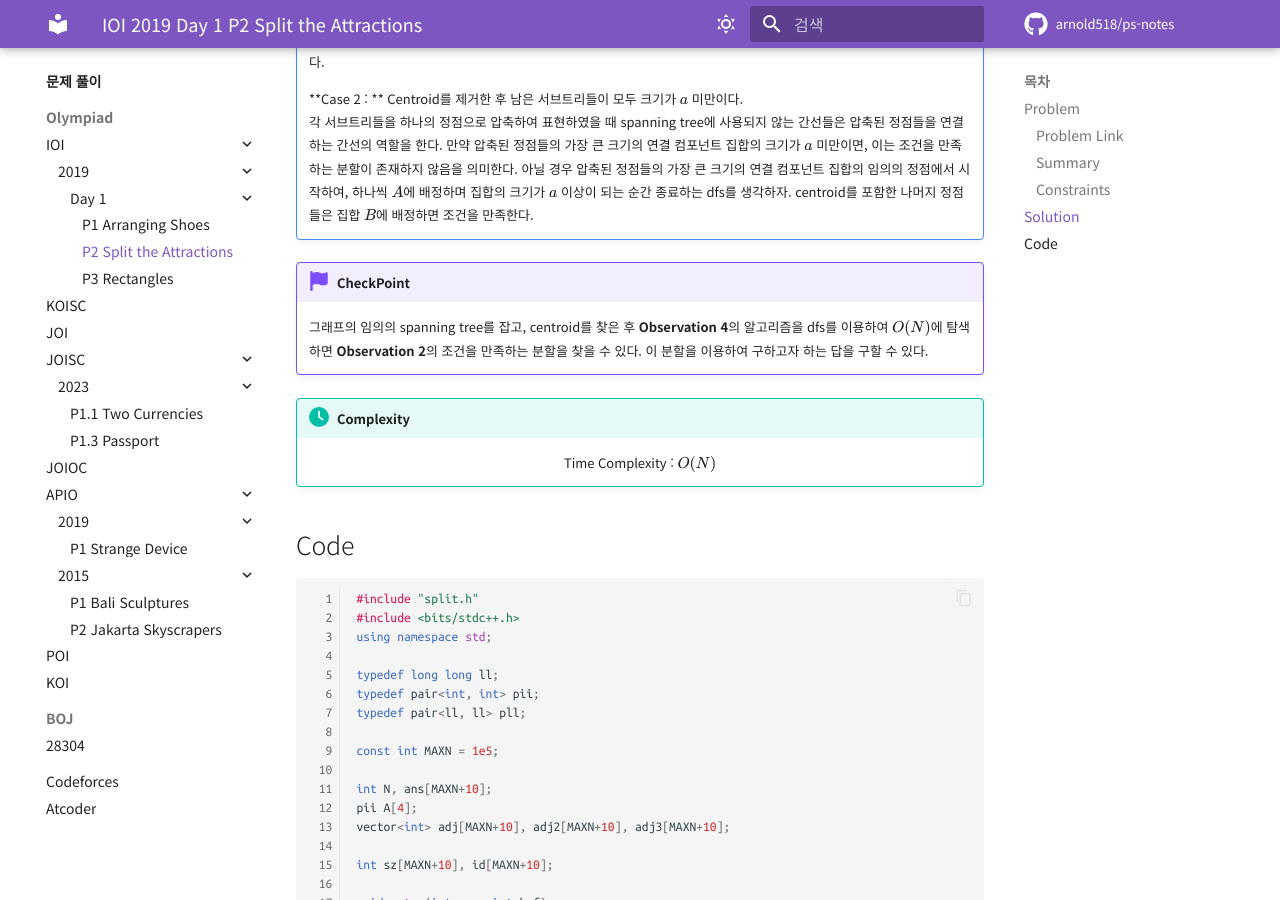
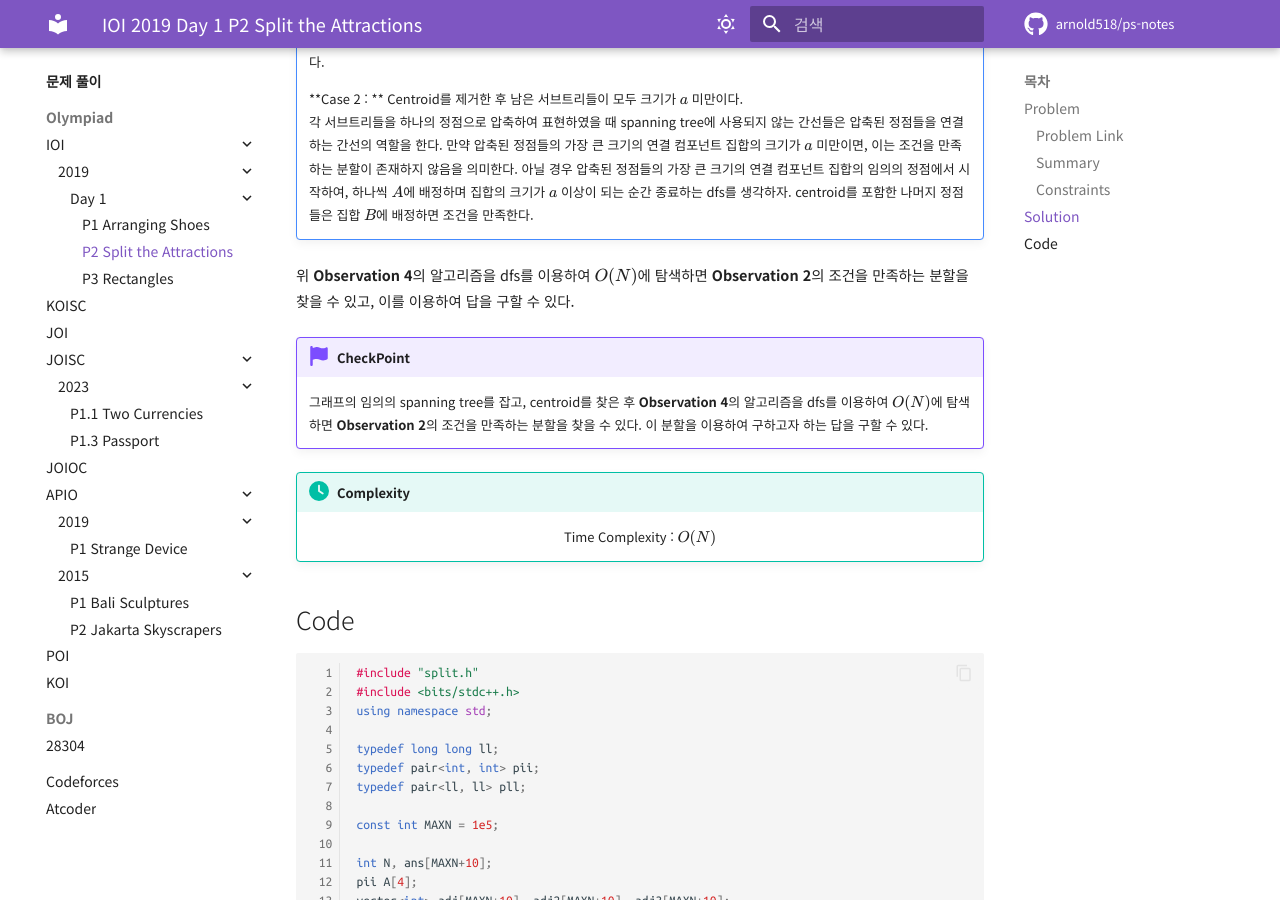
Before and after one commit to arnold518/ps-notes, an MkDocs documentation site: the page built from docs/solutions/Olympiad/IOI/2019/Day 1/P2 Split the Attractions/solution.md, in a window 1280 px wide and 900 px high, scrolled down 3156 px. Built offline with MkDocs 1.6.1 and Material for MkDocs 9.7.7, drawn with Linux system fonts in a browser that asks for light colours; comment, search, counter and statistics services are not loaded.

Commit message:
Update solution.md

```diff
--- a/docs/solutions/Olympiad/IOI/2019/Day 1/P2 Split the Attractions/solution.md
+++ b/docs/solutions/Olympiad/IOI/2019/Day 1/P2 Split the Attractions/solution.md
@@ -100,6 +100,8 @@ $|B|=N-|A|>N-2a \ge N-a-c = b$이니 $a \le |A|$, $b \le |B|$가 성립하고, s
     만약 압축된 정점들의 가장 큰 크기의 연결 컴포넌트 집합의 크기가 $a$ 미만이면, 이는 조건을 만족하는 분할이 존재하지 않음을 의미한다.
     아닐 경우 압축된 정점들의 가장 큰 크기의 연결 컴포넌트 집합의 임의의 정점에서 시작하여, 하나씩 $A$에 배정하며 집합의 크기가 $a$ 이상이 되는 순간 종료하는 dfs를 생각하자.
     centroid를 포함한 나머지 정점들은 집합 $B$에 배정하면 조건을 만족한다.
+
+위 **Observation 4**의 알고리즘을 dfs를 이용하여 $O(N)$에 탐색하면 **Observation 2**의 조건을 만족하는 분할을 찾을 수 있고, 이를 이용하여 답을 구할 수 있다.
 
 !!! checkpoint "CheckPoint"
     그래프의 임의의 spanning tree를 잡고, centroid를 찾은 후 **Observation 4**의 알고리즘을 dfs를 이용하여 $O(N)$에 탐색하면 **Observation 2**의 조건을 만족하는 분할을 찾을 수 있다.
```
